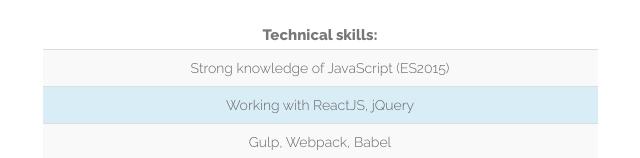
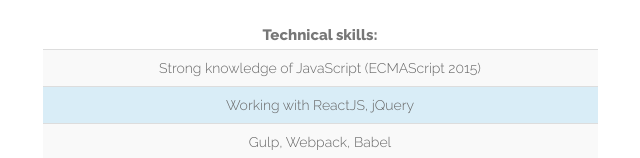
Before and after one commit to 3ddesign/myhome_project, a website: page app/index.html in a window 1280 px wide. Shown: the part 1332-1490 px from the top of the page, 320-960 px from the left. Drawn offline with Linux system fonts and the light colour scheme.

Commit message:
myhp 1.7

```diff
--- a/app/index.html
+++ b/app/index.html
@@ -74,7 +74,7 @@
                             <caption class="text-center bold">Technical skills:</caption>
                             <tbody>
                                 <tr>
-                                    <td>Strong knowledge of JavaScript (ES2015)</td>
+                                    <td>Strong knowledge of JavaScript (ECMAScript 2015)</td>
                                 </tr>
                                 <tr>
                                     <td class="info">Working with ReactJS, jQuery</td>
```
Also changed, not shown: dist/index.html.
